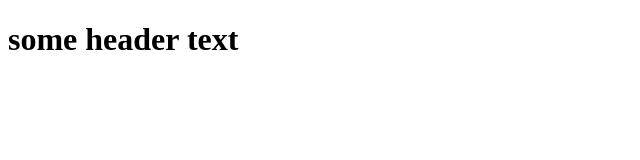
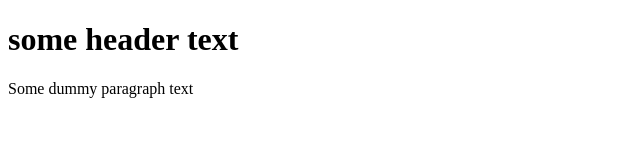
Before and after one commit to jaynorman1920/git-test, a plain HTML site: page index.html in a window 1280 px wide. Shown: the whole page, without its empty margins (0-640 px from the left). Drawn offline with Linux system fonts and the light colour scheme.

Commit message:
second commit

```diff
--- a/index.html
+++ b/index.html
@@ -3,5 +3,6 @@
         <h1>
             some header text
         </h1>
+        <p>Some dummy paragraph text</p>
     </body>
 </html>
```
